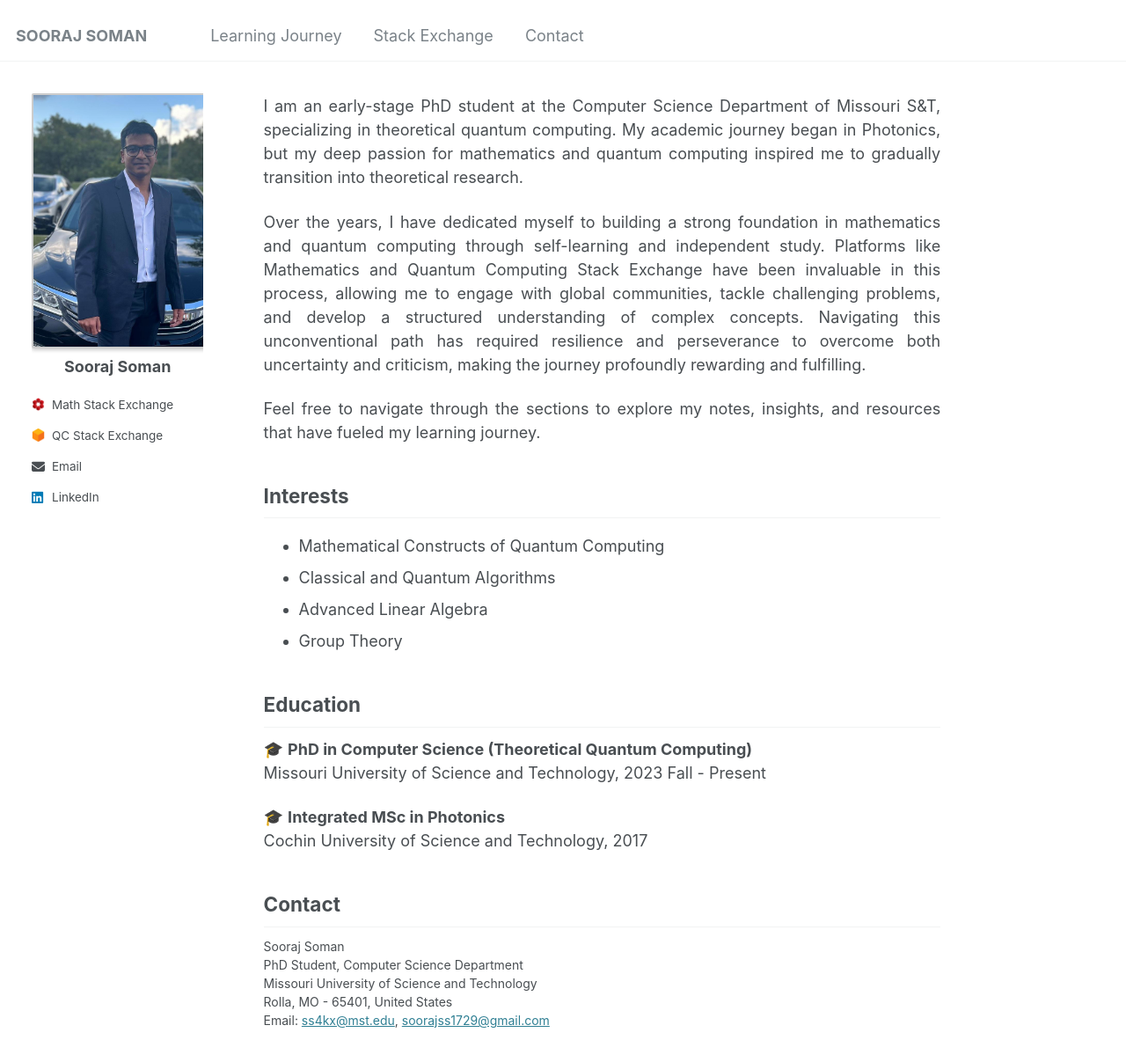
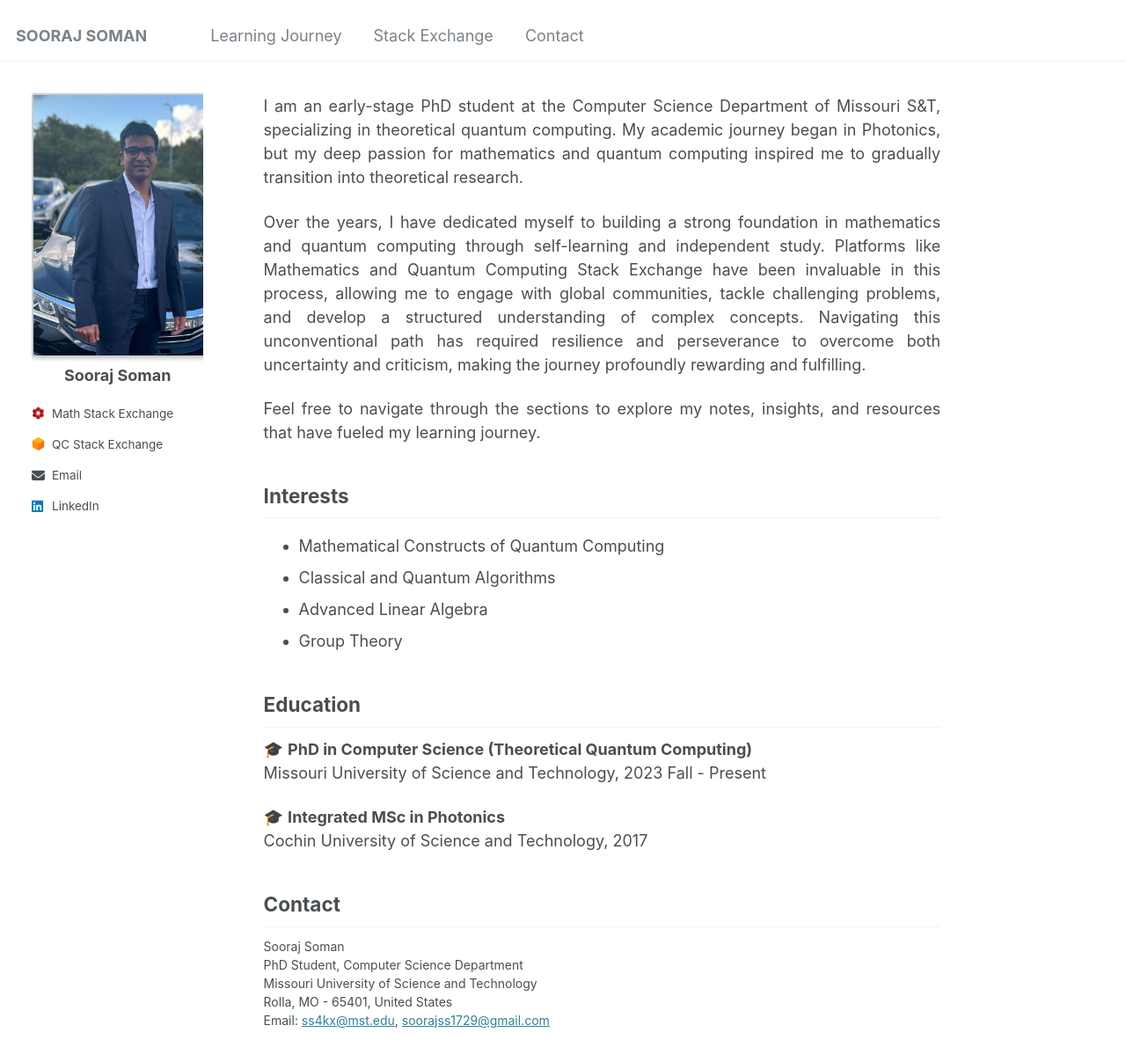
Before and after one commit to soorajss1729/soorajss1729.github.io, a Jekyll site: the page built from _pages/about.md, in a window 1280 px wide and 1400 px high. Shown: the top 1207 px of the window at 88% size. Built offline with Jekyll 4.4.1, drawn with Linux system fonts in a browser that asks for light colours.

Commit message:
Update _sidebar.scss

```diff
--- a/_sass/_sidebar.scss
+++ b/_sass/_sidebar.scss
@@ -79,7 +79,7 @@
 .author__avatar {
   display: block; /* Ensures the avatar behaves like a block element */
   width: 240px; /* Set the desired width */
-  height: 290px; /* Set the desired height */
+  height: 300px; /* Set the desired height */
   margin: 0 auto; /* Adds top and horizontal spacing */
 
   img {
```
